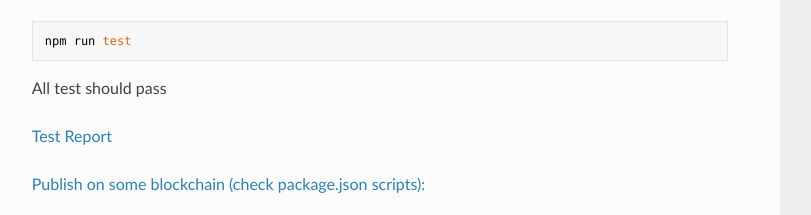
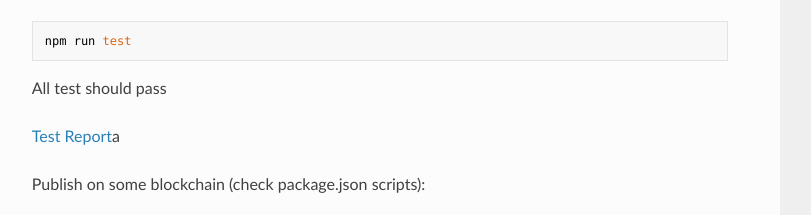
Before and after one commit to LandXit/land-x-smart-contracts, a website: page docs/index.html in a window 1280 px wide. Shown: the part 4091-4306 px from the top of the page, without its empty margins (320-1131 px from the left). Drawn offline with nearby package versions, Linux system fonts and the light colour scheme.

Commit message:
update docs

```diff
--- a/docs/index.html
+++ b/docs/index.html
@@ -421,7 +421,7 @@
 <pre><code>npm run test
 </code></pre>
 <p>All test should pass</p>
-<p><a href="./coverage/index.html">Test Report</p>
+<p><a href="./coverage/index.html">Test Report</a>a</p>
 <p>Publish on some blockchain (check package.json scripts):</p>
 <pre><code>npm run deploy_t:rinkeby
 npm run deploy_v:mainnet
```
